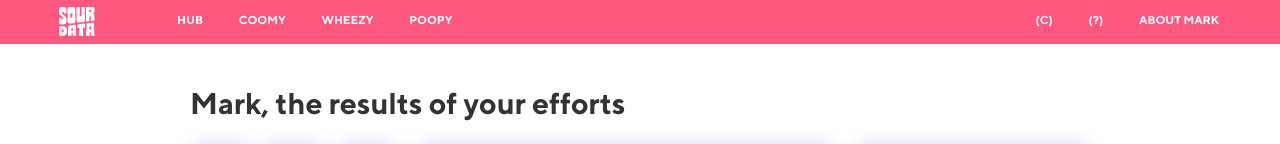
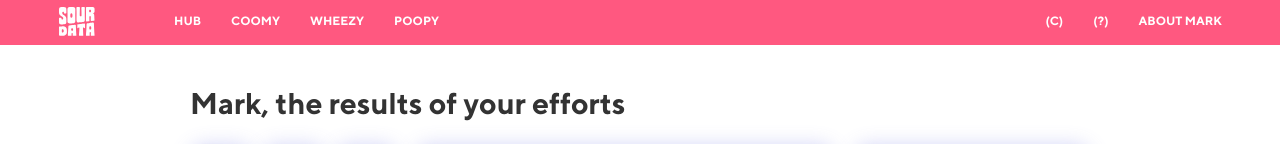
Before and after one commit to giovanniclericetti/SourData, a plain HTML site: page index.html in a window 1280 px wide. Shown: the top 144 px of the page. Drawn offline with nearby package versions, Linux system fonts and the light colour scheme.

Commit message:
Update style.css

```diff
--- a/style.css
+++ b/style.css
@@ -38,11 +38,10 @@
 #navbar {
   background-color: #FF5880;
   position: fixed;
-  height: 3.8vw;
+  height: 50px;
   width: 101%;
-  margin: 0;
   font-family: TTNormsBold;
-  font-size: 0.9vw;
+  font-size: 12px;
   margin: -1vw;
   margin-top: -1vw;
   z-index: 20;
@@ -58,8 +57,11 @@
   display: block;
   color: white;
   text-align: center;
-  padding: 1.4vw;
+  padding-left: 15px;
+  padding-right: 15px;
   text-decoration: none;
+  padding-top: 18px;
+  height: 50px;
 }
 
 .li a:hover {
```
